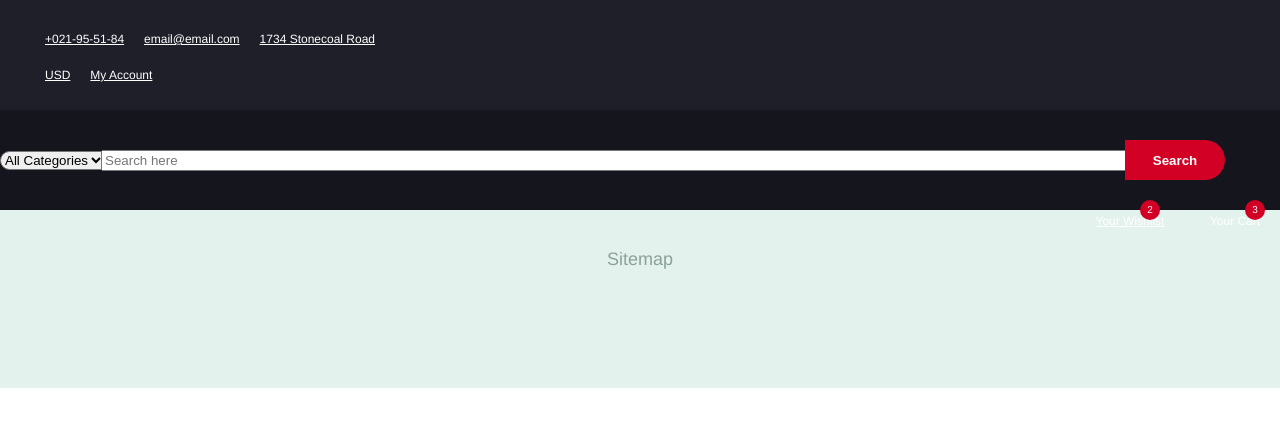
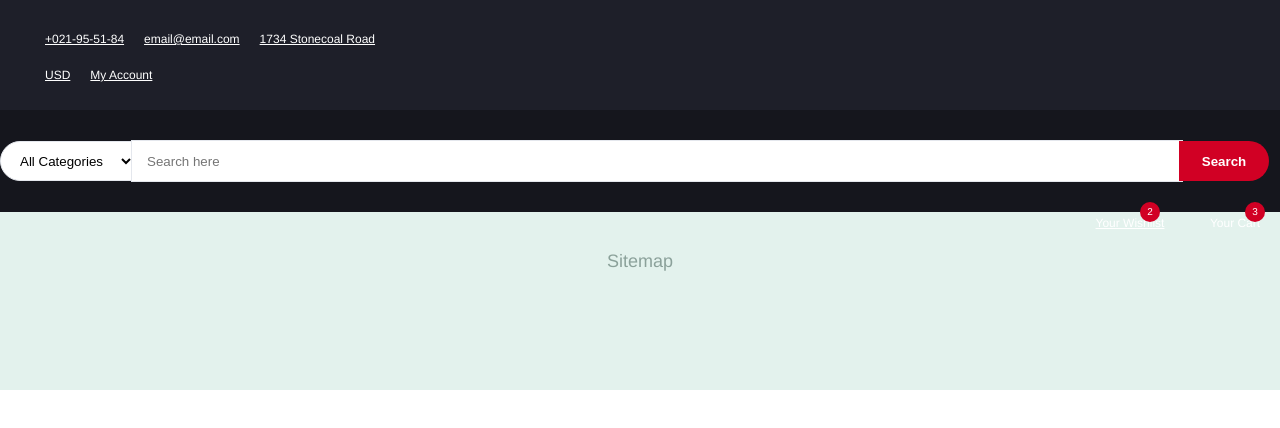
Before and after one commit to akizora/vue-practice-site, a Nuxt app: page /search in a window 1280 px wide. Shown: the top 428 px of the page. Built offline with nearby package versions, Linux system fonts and the light colour scheme.

Commit message:
fix layout

```diff
--- a/components/TopHeader.vue
+++ b/components/TopHeader.vue
@@ -1,35 +1,26 @@
 <template>
   <header>
     <div id="top-header">
-      <div class="container">
-        <ul class="header-links pull-left">
+      <div class="container d-flex">
+        <ul class="header-links pull-left float-left">
           <li><a href="#"><i class="fa fa-phone"></i> +021-95-51-84</a></li>
           <li><a href="#"><i class="fa fa-envelope-o"></i> email@email.com</a></li>
           <li><a href="#"><i class="fa fa-map-marker"></i> 1734 Stonecoal Road</a></li>
         </ul>
-        <ul class="header-links pull-right">
+        <ul class="header-links pull-right float-right">
           <li><a href="#"><i class="fa fa-dollar"></i> USD</a></li>
           <li><a href="#"><i class="fa fa-user-o"></i> My Account</a></li>
         </ul>
       </div>
     </div>
-    <!-- MAIN HEADER -->
     <div id="header">
-      <!-- container -->
       <div class="container">
-        <!-- row -->
         <div class="row">
-          <!-- LOGO -->
           <div class="col-md-3">
             <div class="header-logo">
-              <a href="#" class="logo">
-                <!-- <img src="./img/logo.png" alt=""> -->
-              </a>
+              <a href="#" class="logo"></a>
             </div>
           </div>
-          <!-- /LOGO -->
-
-          <!-- SEARCH BAR -->
           <div class="col-md-6">
             <div class="header-search">
               <form>
@@ -43,12 +34,8 @@
               </form>
             </div>
           </div>
-          <!-- /SEARCH BAR -->
-
-          <!-- ACCOUNT -->
           <div class="col-md-3 clearfix">
             <div class="header-ctn">
-              <!-- Wishlist -->
               <div>
                 <a href="#">
                   <i class="fa fa-heart-o"></i>
@@ -56,9 +43,6 @@
                   <div class="qty">2</div>
                 </a>
               </div>
-              <!-- /Wishlist -->
-
-              <!-- Cart -->
               <div class="dropdown">
                 <a class="dropdown-toggle" data-toggle="dropdown" aria-expanded="true">
                   <i class="fa fa-shopping-cart"></i>
@@ -77,7 +61,6 @@
                       </div>
                       <button class="delete"><i class="fa fa-close"></i></button>
                     </div>
-
                     <div class="product-widget">
                       <div class="product-img">
                         <!-- <img src="./img/product02.png" alt=""> -->
@@ -121,6 +104,29 @@
 </template>
 
 <style lang="scss">
+/*----------------------------*\
+	Inputs
+\*----------------------------*/
+
+/*-- Text input --*/
+
+.input {
+  height: 40px;
+  padding: 0px 15px;
+  border: 1px solid #E4E7ED;
+  background-color: #FFF;
+  width: 100%;
+}
+
+textarea.input {
+  padding: 15px;
+  min-height: 90px;
+}
+
+/*----------------------------*\
+	Top header
+\*----------------------------*/
+
   #top-header {
     padding-top: 10px;
     padding-bottom: 10px;
@@ -176,6 +182,48 @@
     position: relative;
   }
 
+  .header-search form .input-select {
+    margin-right: -4px;
+    border-radius: 40px 0px 0px 40px;
+  }
+
+  .header-search form .input {
+    width: calc(100% - 260px);
+    margin-right: -4px;
+  }
+
+  .header-search form .search-btn {
+    height: 40px;
+    width: 90px;
+    background: #D10024;
+    color: #FFF;
+    font-weight: 700;
+    border: none;
+    border-radius: 0px 40px 40px 0px;
+  }
+
+  /*-- Select input --*/
+  .input-select {
+    padding: 0px 15px;
+    background: #FFF;
+    border: 1px solid #E4E7ED;
+    height: 40px;
+  }
+
+  .product-details .product-options .input-select {
+    width: 90px;
+  }
+
+  .header-search form .input-select {
+    margin-right: -4px;
+    border-radius: 40px 0px 0px 40px;
+  }
+
+  .header-search form .input {
+    width: calc(100% - 260px);
+    margin-right: -4px;
+  }
+
   /*----------------------------*\
     Cart
   \*----------------------------*/
@@ -201,16 +249,16 @@
     color: #FFF;
   }
 
-  .header-ctn>div>a>i {
+  .header-ctn div a i {
     display: block;
     font-size: 18px;
   }
 
-  .header-ctn>div>a>span {
+  .header-ctn div a span {
     font-size: 12px;
   }
 
-  .header-ctn>div>a>.qty {
+  .header-ctn div a .qty {
     position: absolute;
     right: 15px;
     top: -10px;
@@ -302,26 +350,6 @@
     padding-bottom: 15px;
   }
 
-.header-search form .input-select {
-  margin-right: -4px;
-  border-radius: 40px 0px 0px 40px;
-}
-
-.header-search form .input {
-  width: calc(100% - 260px);
-  margin-right: -4px;
-}
-
-.header-search form .search-btn {
-  height: 40px;
-  width: 100px;
-  background: #D10024;
-  color: #FFF;
-  font-weight: 700;
-  border: none;
-  border-radius: 0px 40px 40px 0px;
-}
-
   .header-links li {
     display: inline-block;
     margin-right: 15px;
--- a/nuxt.config.js
+++ b/nuxt.config.js
@@ -78,4 +78,7 @@ export default {
   },
   axios: {
   },
+  fontawesome: {
+    component: 'fa'
+  },
 }
--- a/package.json
+++ b/package.json
@@ -13,6 +13,7 @@
     "bootstrap": "^4.5.2",
     "bootstrap-vue": "^2.16.0",
     "nuxt": "^2.14.0",
+    "nuxt-fontawesome": "^0.4.0",
     "storyblok-nuxt": "^1.2.0"
   },
   "devDependencies": {
```
Also changed, not shown: 1 other file (tests, documents, lock files or other folders).
